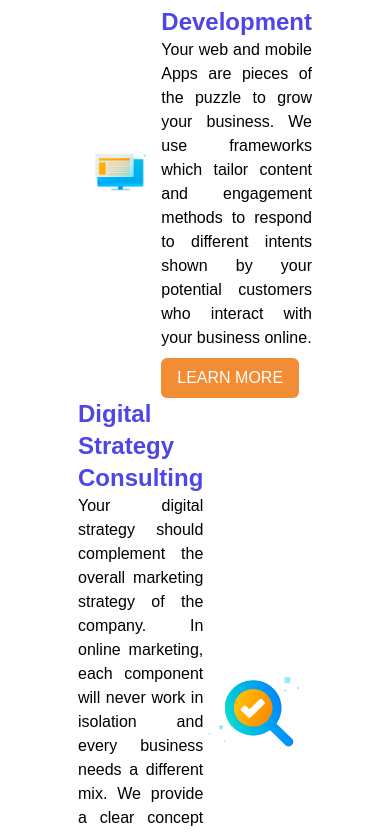
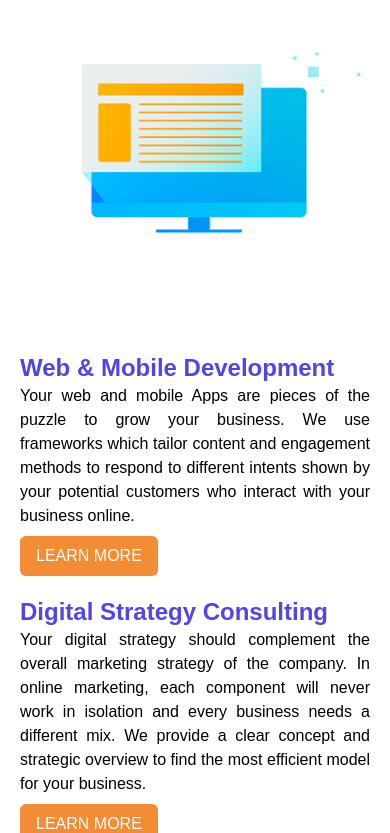
Before and after one commit to buddhima300/AtDigital, a React (Vite) app in the folder task/: page / in a window 390 px wide. Shown: the part 827-1660 px from the top of the page. Built offline with nearby package versions, Linux system fonts and the light colour scheme.

Commit message:
Enhance responsiveness of Intro components for better layout on different screen sizes

```diff
--- a/task/src/components/Intro2.jsx
+++ b/task/src/components/Intro2.jsx
@@ -3,8 +3,8 @@ import img1 from "../assets/intro2.png";
 
 function Intro2() {
   return (
-    <div className="flex items-center justify-center mx-[20%]">
-      <div className="text-justify w-full">
+    <div className="block sm:flex items-center justify-center md:mx-[20%]">
+      <div className="px-5 text-justify w-full">
         <h1 className="text-2xl text-[#4F46E5] font-semibold">
           Digital Strategy Consulting
         </h1>
@@ -19,7 +19,7 @@ function Intro2() {
           LEARN MORE
         </button>
       </div>
-      <div className="w-150 h-auto ">
+      <div className="sm:w-150 h-auto ">
         <img src={img1} alt="side img" className="w-full h-full " />
       </div>
     </div>
--- a/task/src/components/IntroOne.jsx
+++ b/task/src/components/IntroOne.jsx
@@ -3,11 +3,11 @@ import img1 from "../assets/intro1.png";
 
 function IntroOne() {
   return (
-    <div className="flex items-center justify-center mx-[20%]">
-      <div className="w-150 h-auto ">
+    <div className="block sm:flex items-center justify-center md:mx-[20%]">
+      <div className=" sm:w-150 h-auto ">
         <img src={img1} alt="side img" className="w-full h-full " />
       </div>
-      <div className="text-justify w-full">
+      <div className="px-5 my-5 text-justify w-full">
         <h1 className="text-2xl text-[#4F46E5] font-semibold">
           Web & Mobile Development
         </h1>
```
